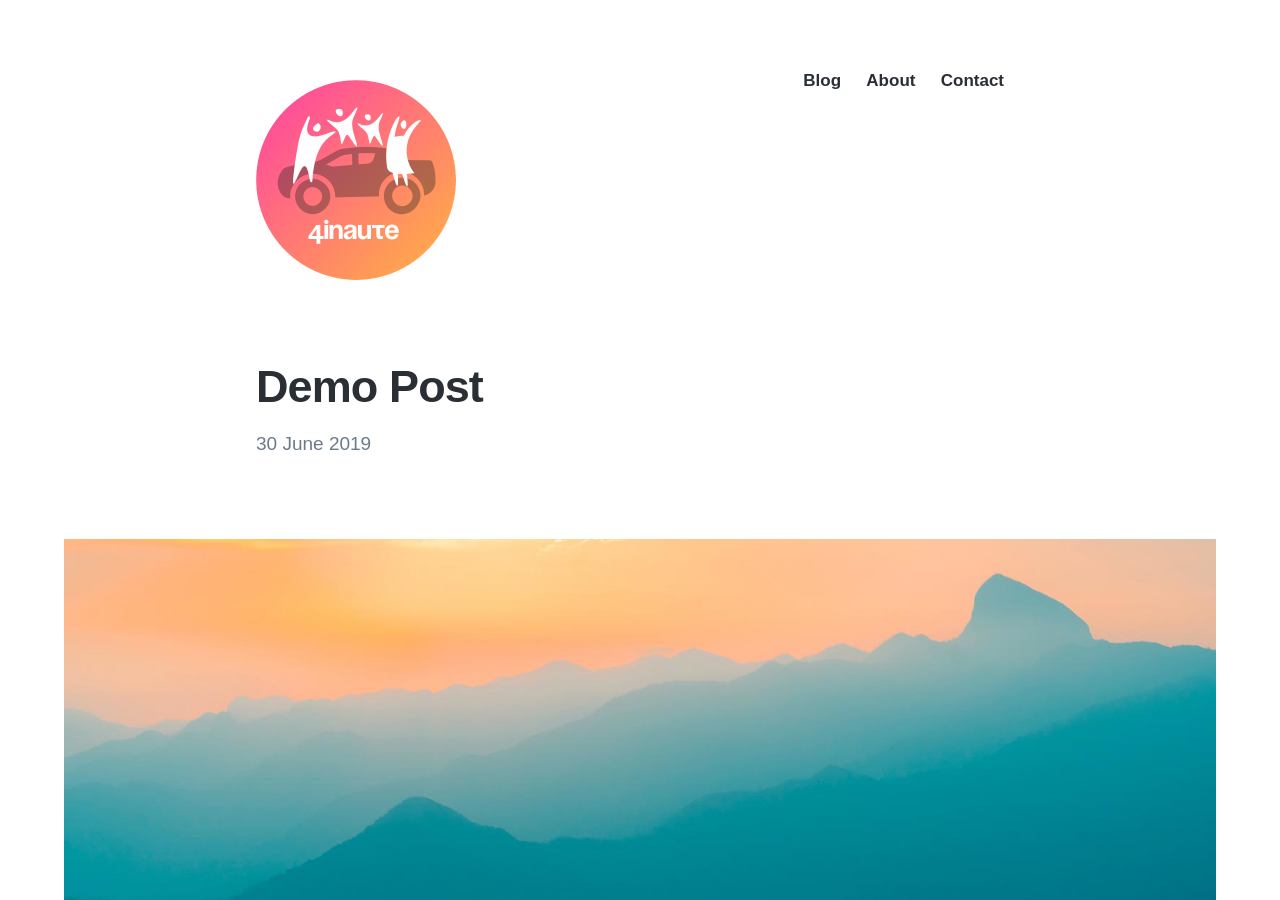
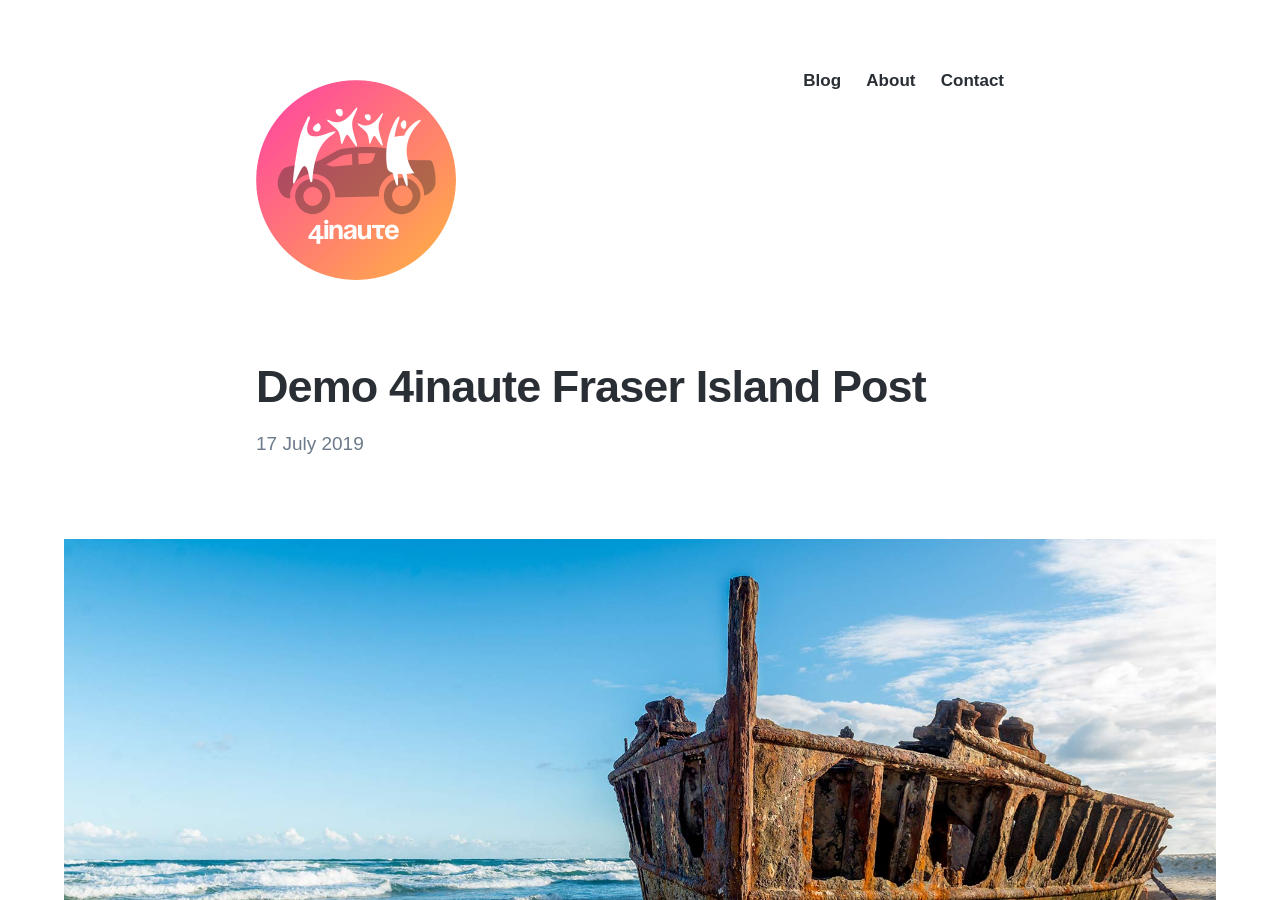
Before and after one commit to 4inaute/4inaute, a Jekyll site: the page built from _posts/2018-06-30-demo-post.md, in a window 1280 px wide and 900 px high. Built offline with Jekyll 4.4.1, drawn with Linux system fonts in a browser that asks for light colours; nearby versions of some CDN libraries; some web fonts are replaced; some of the changed lines change nothing that is shown.

Commit message:
Update 2018-06-30-demo-post.md

```diff
--- a/_posts/2018-06-30-demo-post.md
+++ b/_posts/2018-06-30-demo-post.md
@@ -1,4 +1,42 @@
-mi Themes | Yes              | $39   |
+---
+title: 'Demo 4inaute Fraser Island Post'
+subtitle: 'This is a demo post'
+date: 2019-07-17 00:00:00
+description: This page is a demo that shows everything you can do inside portfolio and blog posts.
+featured_image: '/images/Square-Fraser-Island.jpg'
+---
+
+![](/images/Hero-Fraser-Island.jpg)
+
+## Demo content
+
+This page is a demo that shows everything you can do inside portfolio and blog posts.
+
+We've included everything you need to create engaging posts about your work, and show off your case studies in a beautiful way.
+
+**Obviously,** we’ve styled up *all the basic* text formatting options [available in markdown](https://github.com/adam-p/markdown-here/wiki/Markdown-Cheatsheet).
+
+You can create lists:
+
+* Simple bulleted lists
+* Like this one
+* Are cool
+
+And:
+
+1. Numbered lists
+2. Like this other one
+3. Are great too
+
+You can also add blockquotes, which are shown at a larger width to help break up the layout and draw attention to key parts of your content:
+
+> “Simple can be harder than complex: You have to work hard to get your thinking clean to make it simple. But it’s worth it in the end because once you get there, you can move mountains.”
+
+The theme also supports markdown tables:
+
+| Item                 | Author        | Supports tables? | Price |
+|----------------------|---------------|------------------|-------|
+| Duet Jekyll Theme    | Jekyll Themes | Yes              | $39   |
 | Index Jekyll Theme   | Jekyll Themes | Yes              | $39   |
 | Journal Jekyll Theme | Jekyll Themes | Yes              | $39   |
 
```
